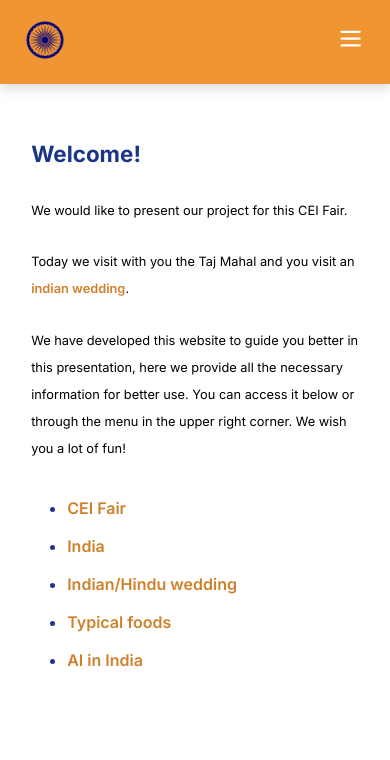
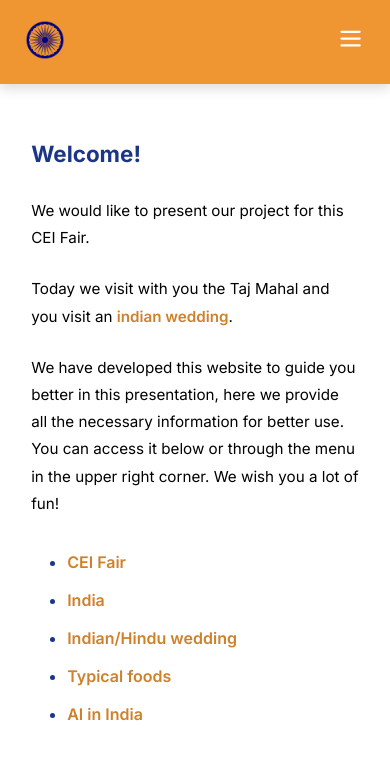
Before and after one commit to ma-vick/india-ceifair, a React (Vite) app: page / in a window 390 px wide. Shown: the top 760 px of the page. Built offline with nearby package versions, Linux system fonts and the light colour scheme; a web font is replaced by a local one.

Commit message:
modify font-size

```diff
--- a/src/components/MainContainer/MainContainer.css
+++ b/src/components/MainContainer/MainContainer.css
@@ -72,6 +72,6 @@ a:hover {
   }
 
   p {
-    font-size: 0.8rem;
+    font-size: .95rem;
   }
 }
```
